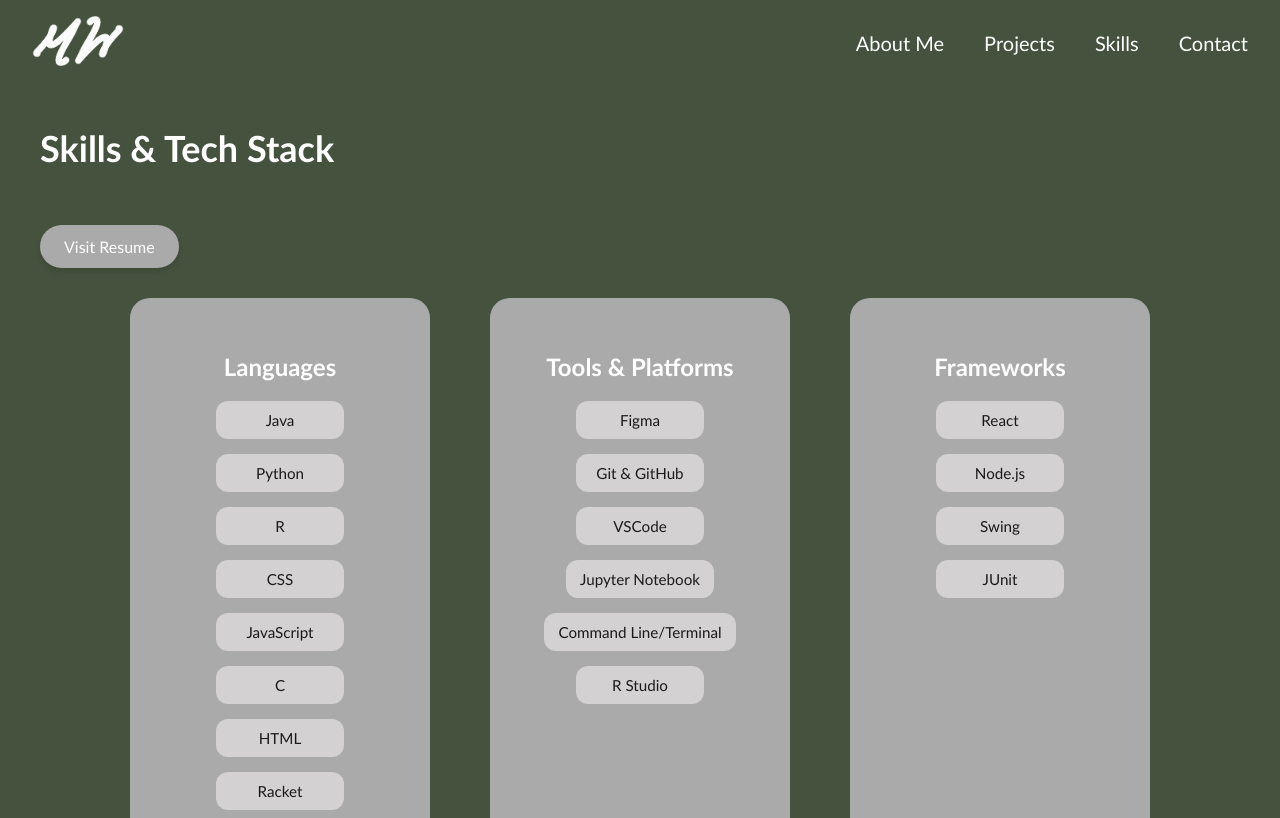
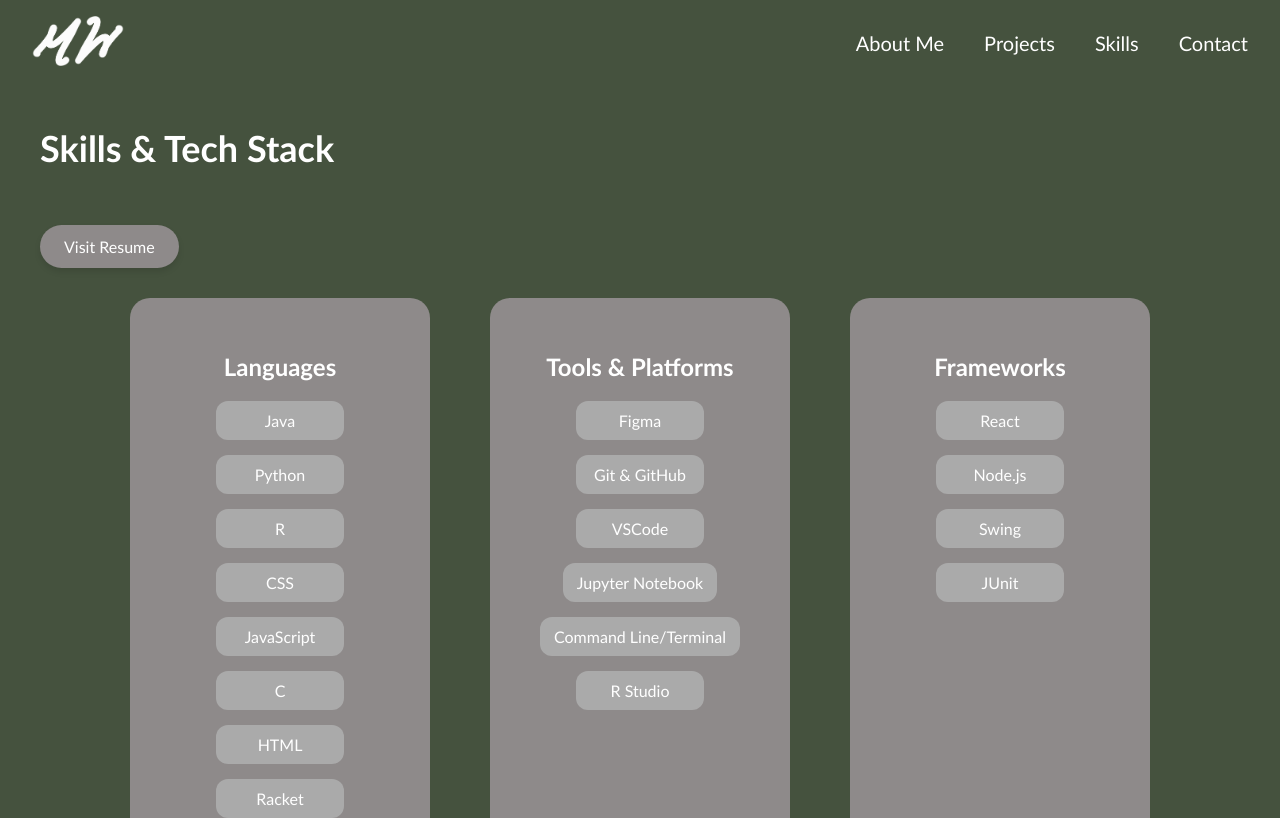
Before and after one commit to MaddieWright/PersonalPortfolio, a React (Vite) app: page /skills in a window 1280 px wide. Shown: the top 818 px of the page. Built offline with nearby package versions, Linux system fonts and the light colour scheme.

Commit message:
final colour changes

```diff
--- a/src/App.css
+++ b/src/App.css
@@ -13,7 +13,7 @@ body {
     transition: background-color 0.3s, transform 0.2s;
     box-shadow: 0 4px 6px rgba(0, 0, 0, 0.1);
     font-weight: 100;
-    background-color: #aaa;
+    background-color: #8E8A8A;
     color: white;
     font-family:'Trebuchet MS', 'Lucida Sans Unicode', 'Lucida Grande', 'Lucida Sans', Arial, sans-serif;
     margin-right: 30px;
--- a/src/components/About.css
+++ b/src/components/About.css
@@ -68,7 +68,7 @@ h4 {
 
 .timeline-info {
     margin-top: 0.75rem;
-    background-color: #aaa;
+    background-color: #8E8A8A;
     padding: 0.75rem;
     border-radius: 8px;
     box-shadow: 0 2px 6px rgba(0, 0, 0, 0.05);
--- a/src/components/About.jsx
+++ b/src/components/About.jsx
@@ -12,11 +12,13 @@ function About() {
 
                 <div className="intro-container">
                     <p className="bio">
-                        Hi, I’m Madilynn Wright from Toronto, currently studying a Combined Major in Science at UBC in Vancouver with a focus on Computer Science, Physics, and Earth and Ocean Sciences. I chose this path because I love exploring the intersections of technology and the natural world. I’m especially interested in projects that combine scientific insight with creative problem-solving—whether it's building tools for data analysis, contributing to meaningful software for nonprofits, or designing user experiences that make knowledge more accessible. I thrive in team environments where curiosity drives innovation and where every project leaves a lasting impact. I’m always eager to grow, collaborate, and create things that matter.
-                    </p>
+                        Hi, I’m Madilynn Wright! <br />
+                        I’m from Toronto and currently living in Vancouver, where I’m studying a Combined Major in Science at UBC, focusing on Computer Science, Physics, and Earth and Ocean Sciences. I’ve always been drawn to the ways technology and the natural world intersect, which is why I love working on projects that blend science, creativity, and real-world impact.
+                        <br />
+                        Whether I’m building data tools, contributing to nonprofit software, or designing user-friendly experiences, I’m most excited when I’m solving meaningful problems with a team. I enjoy collaborating with curious, driven people—and I’m always looking to learn, grow, and build things that actually make a difference.                    </p>
                     <p className="values">
                         <h4>My Values</h4>
-                        🔍 Curiosity – I seek out knowledge and ask thoughtful questions to deeply understand the world. <br />
+                        🔍 Curiosity – I love asking questions and digging deep to understand how things work. <br />
                         🌱 Growth – I embrace challenges as opportunities to improve, learn, and evolve. <br />
                         🤝 Collaboration – I believe diverse perspectives and open communication create the strongest solutions. <br />
                         🌎 Impact – I aim to work on projects that make a real difference in people’s lives or in the environment. <br />
--- a/src/components/Projects.css
+++ b/src/components/Projects.css
@@ -20,7 +20,7 @@ h3 {
 }
 
 .project-card {
-    background-color: #aaa;
+    background-color: #8E8A8A;
     color: white;
     padding: 20px;
     border-radius: 20px;
--- a/src/components/Skills.css
+++ b/src/components/Skills.css
@@ -13,7 +13,7 @@
 }
 
 .skill-category {
-    background-color: #aaa;
+    background-color: #8E8A8A;
     border-radius: 20px;
     padding: 30px;
     flex: 1 1 250px;
@@ -27,6 +27,7 @@
     font-weight: 600;
     margin-bottom: 20px;
     text-align: center;
+    /* text-decoration: underline; */
 }
 
 .skill-items {
@@ -37,13 +38,13 @@
 }
 
 .skill-item {
-    background-color: #d3d1d1;
-    color: #1a1a1a;
+    background-color: #aaa;
+    color: white;
     padding: 10px 14px;
     border-radius: 12px;
     min-width: 100px;
     text-align: center;
-    font-size: 0.95rem;
+    font-size: 16px;
     font-weight: 500;
 }
 
```
